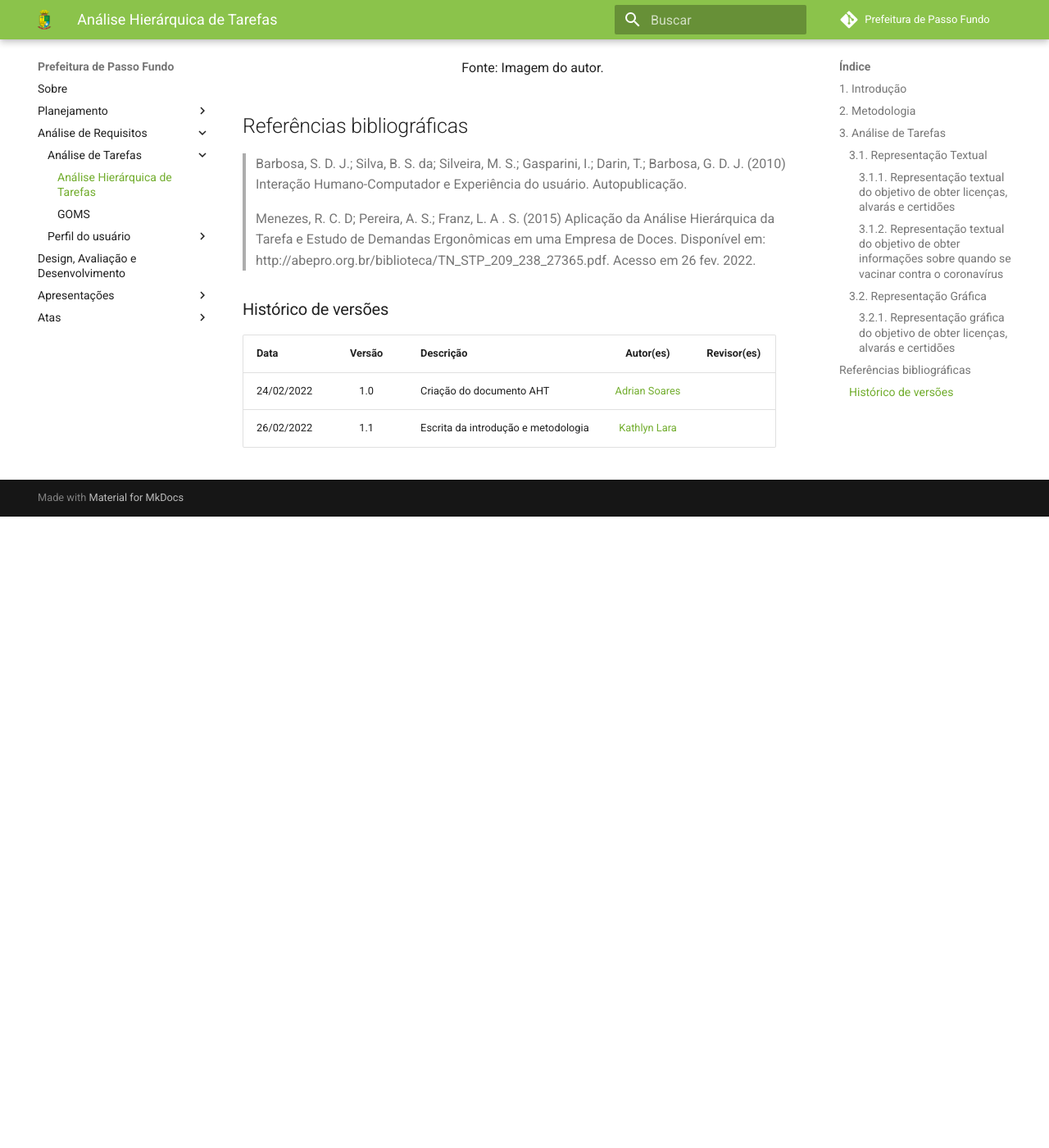
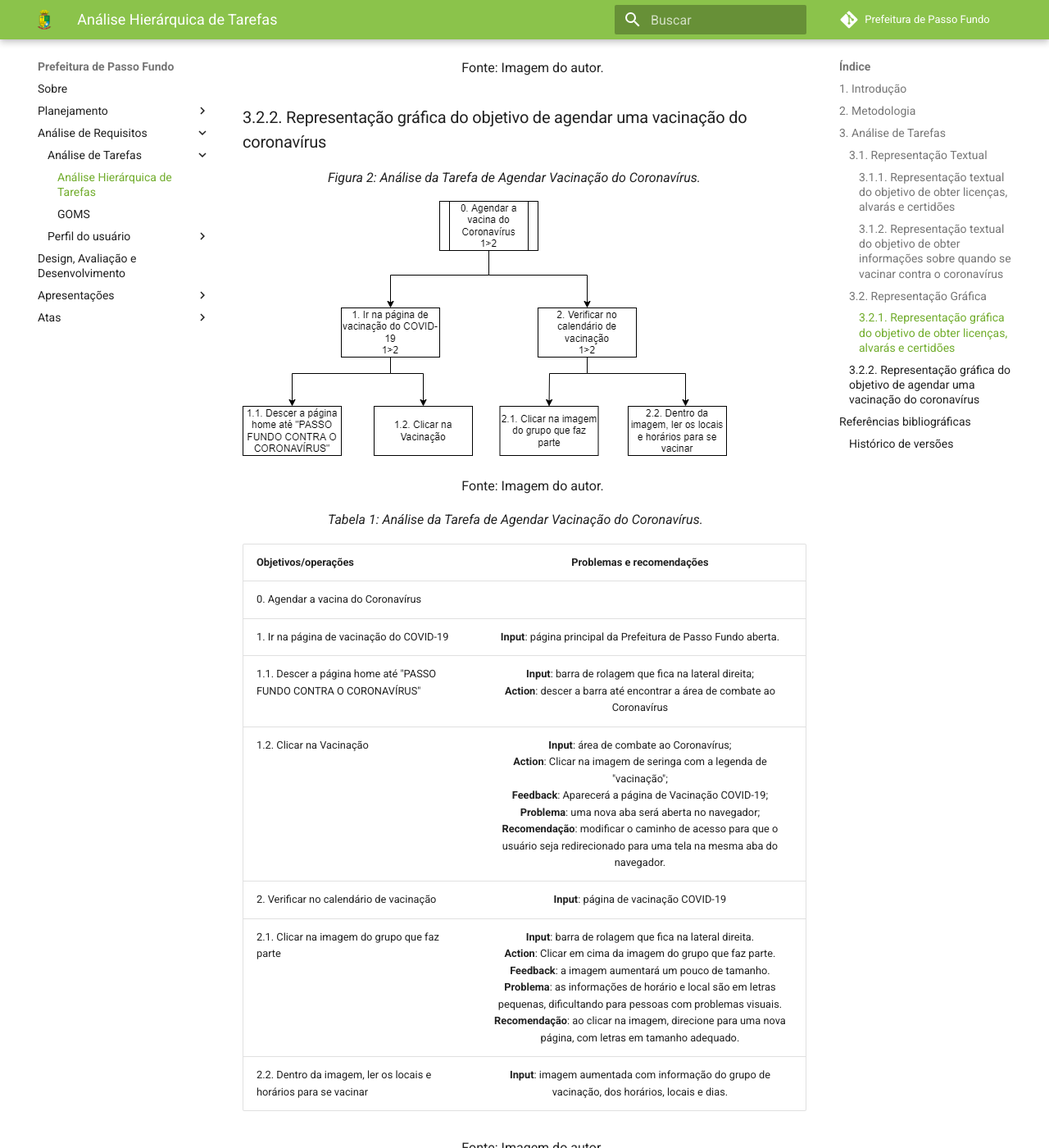
Before and after one commit to Interacao-Humano-Computador/2021.2-Prefeitura-de-Passo-Fundo, an MkDocs documentation site: the page built from docs/AnaliseRequisitos/AnaliseTarefas/hta.md, in a window 1280 px wide and 1400 px high, scrolled down 2412 px. Shown: the whole window at 82% size. Built offline with MkDocs 1.6.1 and Material for MkDocs 9.7.7, drawn with Linux system fonts in a browser that asks for light colours; comment, search, counter and statistics services are not loaded; before the commit the page ends 3042 px from its top, so only the background shows below that; some of the changed text lies outside the part shown.

Commit message:
#33 - analise grafica de agendar vacinação

```diff
--- a/docs/AnaliseRequisitos/AnaliseTarefas/hta.md
+++ b/docs/AnaliseRequisitos/AnaliseTarefas/hta.md
@@ -77,6 +77,23 @@ Plano 0: Faça 1 - 2
 
 <p style="text-indent: 20px; text-align: center"> Fonte: Imagem do autor. </p>
 
+### 3.2.2. Representação gráfica do objetivo de agendar uma vacinação do coronavírus
+<figcaption> Figura 2: Análise da Tarefa de Agendar Vacinação do Coronavírus. </figcaption>
+![imagem](https://raw.githubusercontent.com/Interacao-Humano-Computador/2021.2-Prefeitura-de-Passo-Fundo/33-analise-hierarquica/assets/img/diagrama-vacina.png)
+<p style="text-indent: 20px; text-align: center"> Fonte: Imagem do autor. </p>
+
+<figcaption> Tabela 1: Análise da Tarefa de Agendar Vacinação do Coronavírus. </figcaption>
+| Objetivos/operações | Problemas e recomendações |
+|:- | :-: |
+| 0. Agendar a vacina do Coronavírus| |
+| 1. Ir na página de vacinação do COVID-19 | **Input**: página principal da Prefeitura de Passo Fundo aberta. |
+| 1.1. Descer a página home até "PASSO FUNDO CONTRA O CORONAVÍRUS" | **Input**: barra de rolagem que fica na lateral direita; <br>**Action**: descer a barra até encontrar a área de combate ao Coronavírus |
+| 1.2. Clicar na Vacinação | **Input**: área de combate ao Coronavírus;<br>**Action**: Clicar na imagem de seringa com a legenda de "vacinação";<br>**Feedback**: Aparecerá a página de Vacinação COVID-19; <br>**Problema**: uma nova aba será aberta no navegador; <br>**Recomendação**: modificar o caminho de acesso para que o usuário seja redirecionado para uma tela na mesma aba do navegador. |
+| 2. Verificar no calendário de vacinação |**Input**: página de vacinação COVID-19 |
+| 2.1. Clicar na imagem do grupo que faz parte | **Input**: barra de rolagem que fica na lateral direita. <br>**Action**: Clicar em cima da imagem do grupo que faz parte. <br>**Feedback**: a imagem aumentará um pouco de tamanho. <br>**Problema**: as informações de horário e local são em letras pequenas, dificultando para pessoas com problemas visuais. <br>**Recomendação**: ao clicar na imagem, direcione para uma nova página, com letras em tamanho adequado. |
+| 2.2. Dentro da imagem, ler os locais e horários para se vacinar| **Input**: imagem aumentada com informação do grupo de vacinação, dos horários, locais e dias. |
+<p style="text-indent: 20px; text-align: center"> Fonte: Imagem do autor. </p>
+
 ## Referências bibliográficas
 
 > Barbosa, S. D. J.; Silva, B. S. da; Silveira, M. S.; Gasparini, I.; Darin, T.; Barbosa, G. D. J. (2010) Interação Humano-Computador e Experiência do usuário. Autopublicação.
```
Also changed, not shown: other parts of docs/AnaliseRequisitos/AnaliseTarefas/hta.md (+1 -1 lines).
